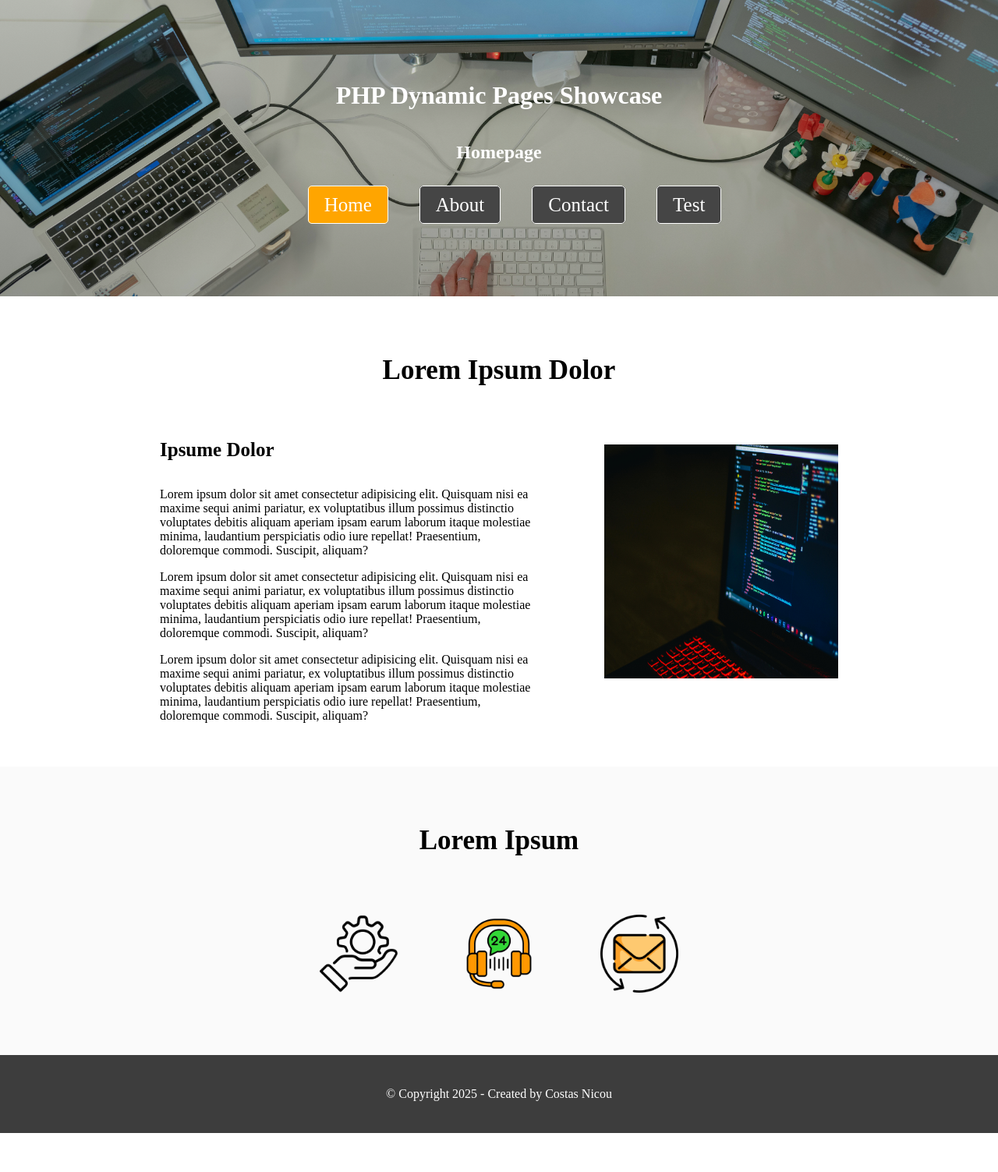
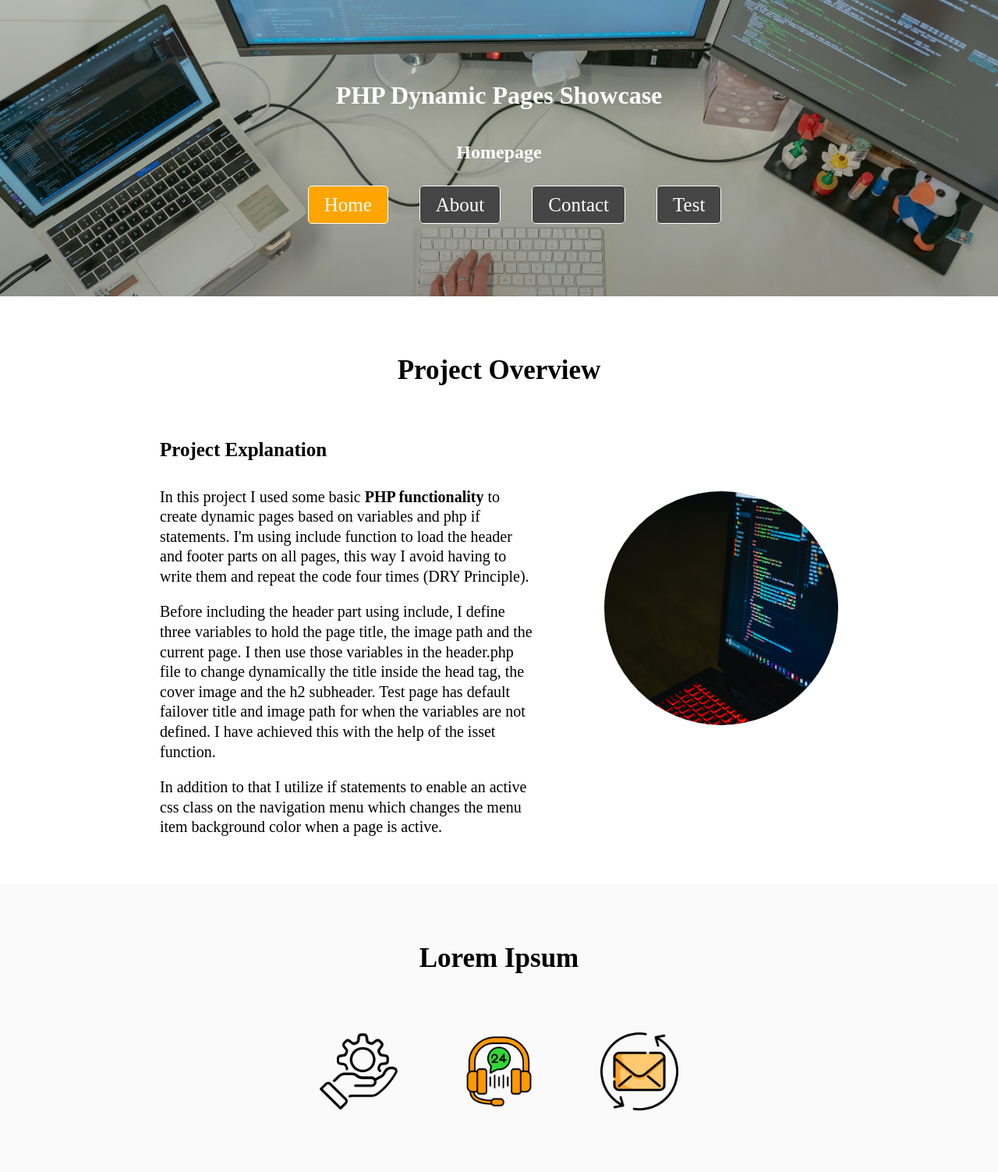
Before and after one commit to nicoycostas/dyn-php-pages, a PHP site: page / in a window 1280 px wide. Shown: the top 1503 px of the page at 78% size. Before the commit the page ends 1453 px from the top, so only its background shows below. Run offline with PHP 8.4, Linux system fonts and the light colour scheme.

Commit message:
project-explanation

```diff
--- a/assets/css/global.css
+++ b/assets/css/global.css
@@ -60,6 +60,11 @@ main{
     font-size: 35px;
 }
 
+article p{
+    font-size: 20px;
+    line-height: 1.6rem;
+}
+
 .footer{
     background-color: rgb(61, 61, 61);
     color: white;
--- a/assets/css/home.css
+++ b/assets/css/home.css
@@ -14,10 +14,13 @@
     font-size: 25px;
 }
 
+
+
 .article-flex img{
-    margin-top: 40px;
+    margin-top: 100px;
     width: 300px;
     height: 300px;
+    border-radius: 100%;
 }
 
 .services{
--- a/index.php
+++ b/index.php
@@ -8,14 +8,25 @@ include "inc/header.php";
 
     <section class="section">
 
-        <h3>Lorem Ipsum Dolor</h3>
+        <h3>Project Overview</h3>
         <article class="article-flex">
             <div class="article-content">
-                <h4>Ipsume Dolor</h4>
-                <p>Lorem ipsum dolor sit amet consectetur adipisicing elit. Quisquam nisi ea maxime sequi animi pariatur, ex voluptatibus illum possimus distinctio voluptates debitis aliquam aperiam ipsam earum laborum itaque molestiae minima, laudantium perspiciatis odio iure repellat! Praesentium, doloremque commodi. Suscipit, aliquam?</p>
-                <p>Lorem ipsum dolor sit amet consectetur adipisicing elit. Quisquam nisi ea maxime sequi animi pariatur, ex voluptatibus illum possimus distinctio voluptates debitis aliquam aperiam ipsam earum laborum itaque molestiae minima, laudantium perspiciatis odio iure repellat! Praesentium, doloremque commodi. Suscipit, aliquam?</p>
-                <p>Lorem ipsum dolor sit amet consectetur adipisicing elit. Quisquam nisi ea maxime sequi animi pariatur, ex voluptatibus illum possimus distinctio voluptates debitis aliquam aperiam ipsam earum laborum itaque molestiae minima, laudantium perspiciatis odio iure repellat! Praesentium, doloremque commodi. Suscipit, aliquam?</p>
+                <h4>Project Explanation</h4>
+                <p>In this project I used some basic <strong>PHP functionality</strong> to create dynamic pages based on
+                variables and php if statements. I'm using include function to load the header and footer parts on all pages,
+                this way I avoid having to write them and repeat the code four times (DRY Principle).
 
+                <p>
+                   Before including the header part using include, I define three variables to hold the page title, the image path
+                   and the current page. I then use those variables in the header.php file to change dynamically the title inside the
+                   head tag, the cover image and the h2 subheader. Test page has default failover title and image path for when the
+                   variables are not defined. I have achieved this with the help of the isset function.
+                </p>
+                <!-- <p>Lorem ipsum dolor sit amet consectetur adipisicing elit. Quisquam nisi ea maxime sequi animi pariatur, ex voluptatibus illum possimus distinctio voluptates debitis aliquam aperiam ipsam earum laborum itaque molestiae minima, laudantium perspiciatis odio iure repellat! Praesentium, doloremque commodi. Suscipit, aliquam?</p>
+                <p>Lorem ipsum dolor sit amet consectetur adipisicing elit. Qtouisquam nisi ea maxime sequi animi pariatur, ex voluptatibus illum possimus distinctio voluptates debitis aliquam aperiam ipsam earum laborum itaque molestiae minima, laudantium perspiciatis odio iure repellat! Praesentium, doloremque commodi. Suscipit, aliquam?</p>
+                <p>Lorem ipsum dolor sit amet consectetur adipisicing elit. Quisquam nisi ea maxime sequi animi pariatur, ex voluptatibus illum possimus distinctio voluptates debitis aliquam aperiam ipsam earum laborum itaque molestiae minima, laudantium perspiciatis odio iure repellat! Praesentium, doloremque commodi. Suscipit, aliquam?</p> -->
+                <p>In addition to that I utilize if statements to enable an active css class
+                   on the navigation menu which changes the menu item background color when a page is active.     </p>
             </div>
 
             <img src="assets/imgs/coding-2.jpg" alt="">
```
Also changed, not shown: about.php (+1 -22 lines), test.php (+1 -22 lines).
